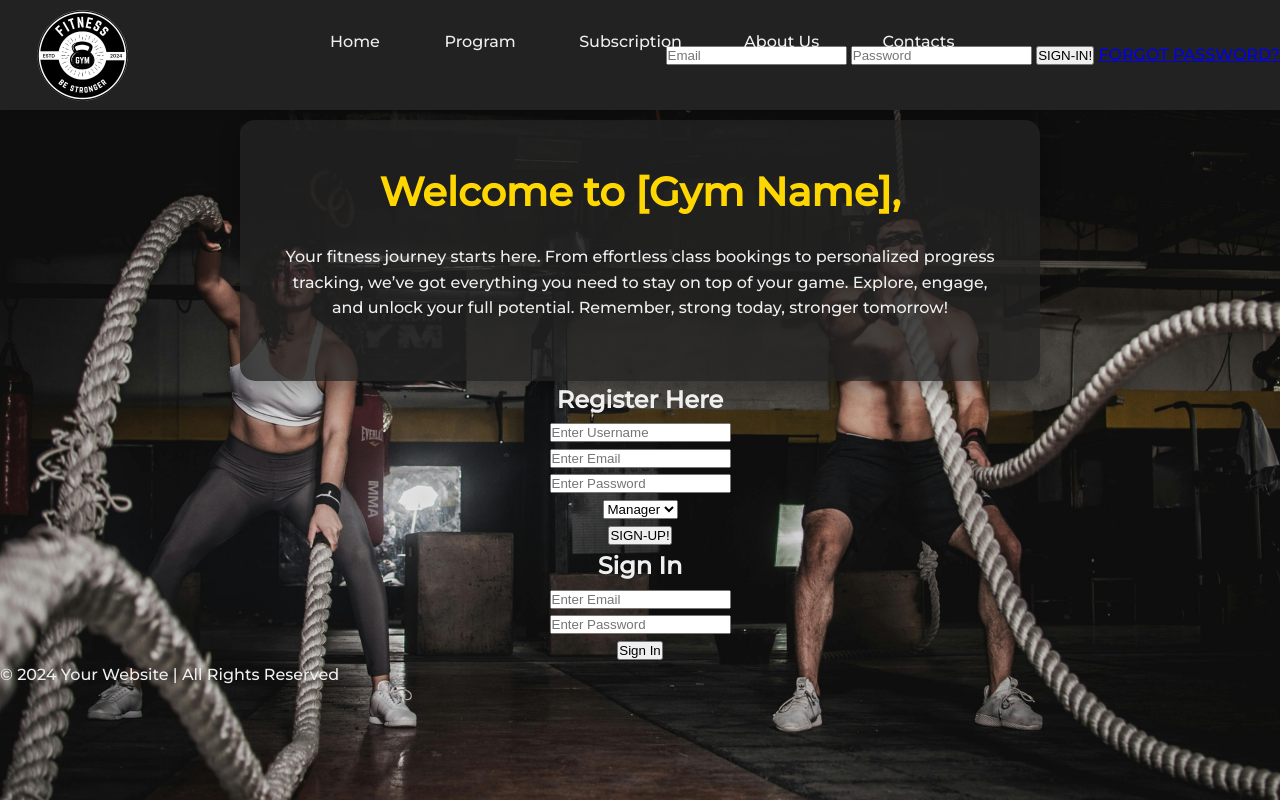
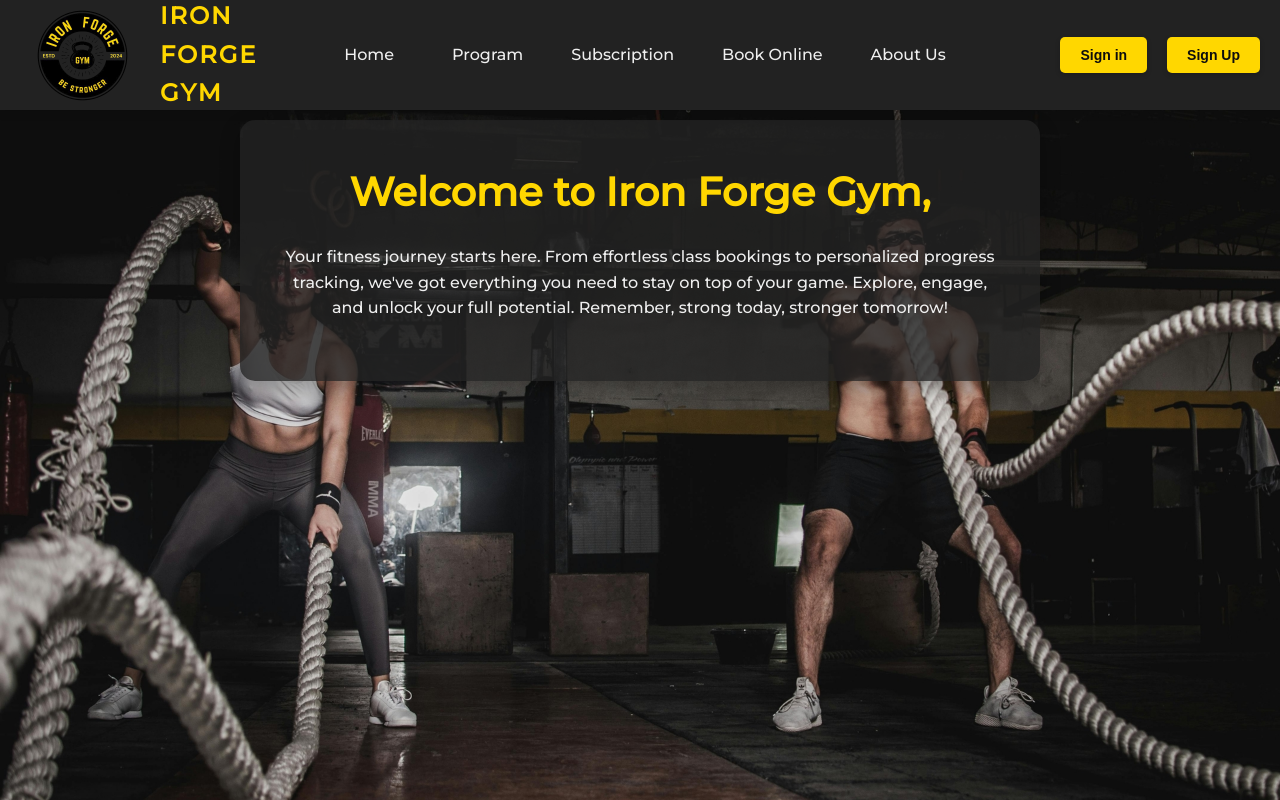
Before and after one commit to Yakuari/ActWebPageV3-4, a PHP site: page /ActWebPage/ in a window 1280 px wide. Run offline with PHP 8.4, Linux system fonts and the light colour scheme; data that the repository does not hold is empty.

Commit message:
Add files via upload

```diff
--- a/index.php
+++ b/index.php
@@ -1,3 +1,7 @@
+<?php
+    include_once 'config/settings-configuration.php';
+?>
+
 <!DOCTYPE html>
 <html lang="en">
 <head>
@@ -9,61 +13,82 @@
 <body>
     <header>
         <nav>
-            <img src="src/css/images/file.png" alt="logo" class="logo">
-            <ul class="nav-links">
-                <li><a href="home.php">Home</a></li>
-                <li><a href="program.php">Program</a></li>
-                <li><a href="subscription.php">Subscription</a></li>
-                <li><a href="about-us.php">About Us</a></li>
-                <li><a href="contacts.php">Contacts</a></li>
-            </ul>
-            <form action="config/system_config_signIn.php" method="POST">
-                <input type="hidden" name="csrf_token" value="<?php echo $csrf_token ?>">
-                <input type="email" name="email" placeholder="Email" required>
-                <input type="password" name="password" placeholder="Password" required>
-                <button type="submit" name="btn-signin">SIGN-IN!</button>
-                <a href="forgot-password.php">FORGOT PASSWORD?</a>
-            </form>
+
+        <div class="logo-container">
+            <img src="src/css/images/logo1.png" alt="logo" class="logo">
+        <span class="logo-name">Iron Forge Gym</span>
+        </div>
+
+            <div class="nav-container">
+                <ul class="nav-links">
+                    <li><a href="index.php">Home</a></li>
+                    <li>Program</=></li>
+                    <li>Subscription</a></li>
+                    <li>Book Online</a></li>
+                    <li>About Us</a></li>
+                </ul>
+
+                <!-- Navigation buttons for Login and Sign Up -->
+                <div class="nav-buttons">
+                    <button id="show-login">Sign in</button>
+                    <button id="show-signup">Sign Up</button>
+                </div>
+            </div>
+
+
         </nav>
     </header>
 
+    <!-- Login Popup -->
+    <div class="popup login-popup">
+        <div class="close-btn">&times;</div>
+        <div class="form">
+            <form action="dashboard/authentication-class.php" method="POST">
+                <h2>Sign In</h2>
+                <div class="form-element">
+                    <input type="email" name="email" placeholder="Email" required>
+                </div>
+                <div class="form-element">
+                    <input type="password" name="password" placeholder="Password" required>
+                </div>
+                <button type="submit">Sign In</button>
+                <div class="form-element">
+                    <a href="forgot-password.php">FORGOT PASSWORD?</a>
+                </div>
+            </form>
+        </div>
+    </div>
+
+    <!-- Signup Popup -->
+    <div class="popup signup-popup">
+        <div class="close-btn">&times;</div>
+        <div class="form">
+            <form action="dashboard/signup-class.php" method="POST">
+                <h2>Register Here</h2>
+                <div class="form-element">
+                    <input type="text" name="username" placeholder="Username" required>
+                </div>
+                <div class="form-element">
+                    <input type="email" name="email" placeholder="Email" required>
+                </div>
+                <div class="form-element">
+                    <input type="password" name="password" placeholder="Password" required>
+                </div>
+                <button type="submit">Sign Up</button>
+            </form>
+        </div>
+    </div>
+
     <main>
         <section class="content">
-            <h1>Welcome to [Gym Name],</h1>
+            <h1>Welcome to Iron Forge Gym,</h1>
             <p>Your fitness journey starts here. From effortless class bookings to personalized progress tracking,
-            we’ve got everything you need to stay on top of your game.
+            we've got everything you need to stay on top of your game.
             Explore, engage, and unlock your full potential.
             Remember, strong today, stronger tomorrow!</p>
         </section>
-
-        <aside class="box-right">
-            <h2>Register Here</h2>
-            <form action="config/system_config_signup.php" method="POST">
-                <input type="hidden" name="csrf_token" value="<?php echo $csrf_token ?>">
-                <input type="text" name="username" placeholder="Enter Username" required><br>
-                <input type="email" name="email" placeholder="Enter Email" required><br>
-                <input type="password" name="password" placeholder="Enter Password" required><br>
-                <select name="type">
-                    <option value="manager">Manager</option>
-                    <option value="user">User</option>
-                </select><br>
-                <button type="submit" name="btn-signup">SIGN-UP!</button>
-            </form>
-        </aside>
-
-        <section class="box-left">
-            <h1>Sign In</h1>
-            <form action="config/system_config_signIn.php" method="POST">
-                <input type="hidden" name="csrf_token" value="<?php echo $csrf_token ?>">
-                <input type="email" name="email" placeholder="Enter Email" required><br>
-                <input type="password" name="password" placeholder="Enter Password" required><br>
-                <button type="submit" name="btn-signin">Sign In</button>
-            </form>
-        </section>
     </main>
 
-    <footer>
-        <p>&copy; 2024 Your Website | All Rights Reserved</p>
-    </footer>
+    <script src="src/js/script1.js"></script>
 </body>
 </html>
--- a/verify-otp.php
+++ b/verify-otp.php
@@ -7,11 +7,10 @@
         <meta charset="UTF-8">
         <meta name="viewport" content="width=device-width, initial-scale=1.0">
         <title> Verify OTP</title>
-        <link rel="stylesheet" href="src/css/otp.css">
     </head>
     <body>
+        <h1>Enter OTP</h1>
         <form action="dashboard/authentication-class.php" method="POST">
-            <h1>Enter OTP</h1>
             <input type="hidden" name="csrf_token" value="<?php echo $csrf_token ?>">
             <input type="number" name="otp" placeholder="Enter OTP" required><br>
             <button type="submit" name="btn-verify">VERIFY</button>
```
Also changed, not shown: forgot-password.php (added, +17 -0 lines), itelec2 (2).sql (added, +136 -0 lines).
